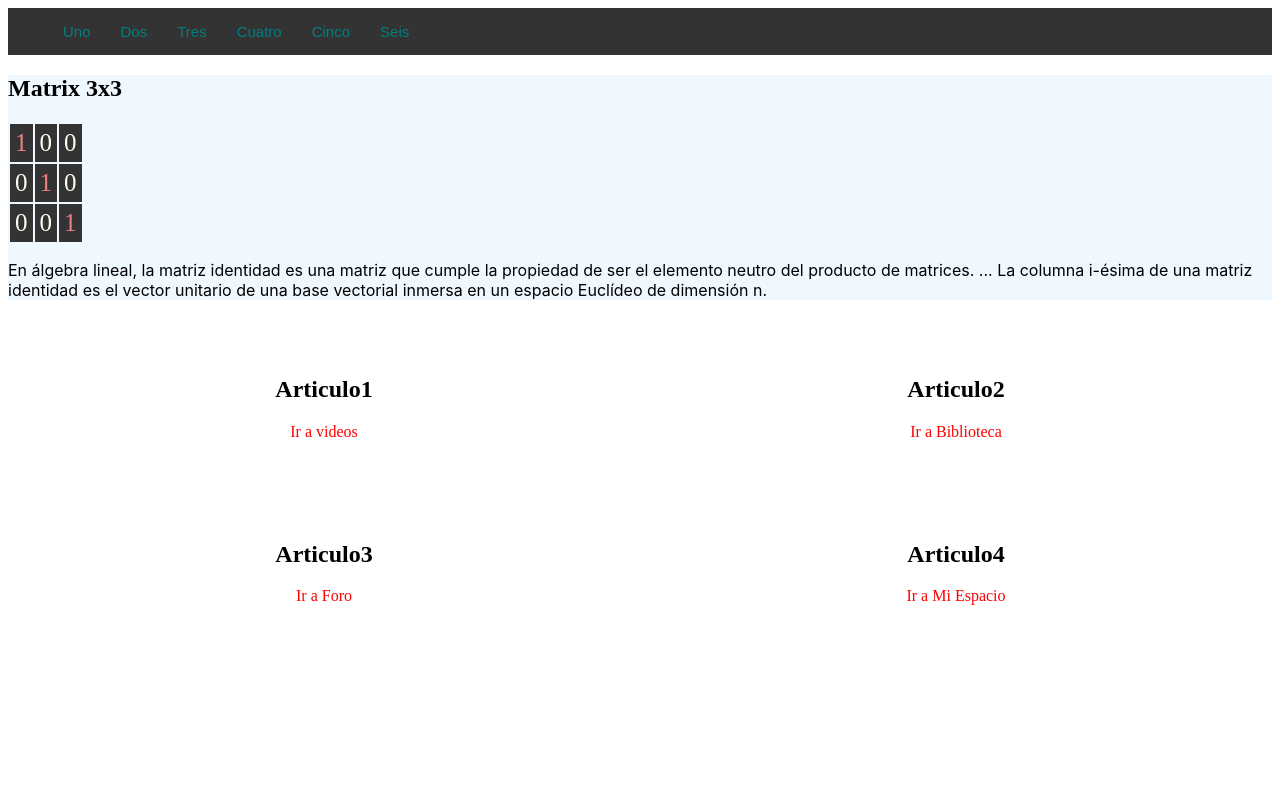
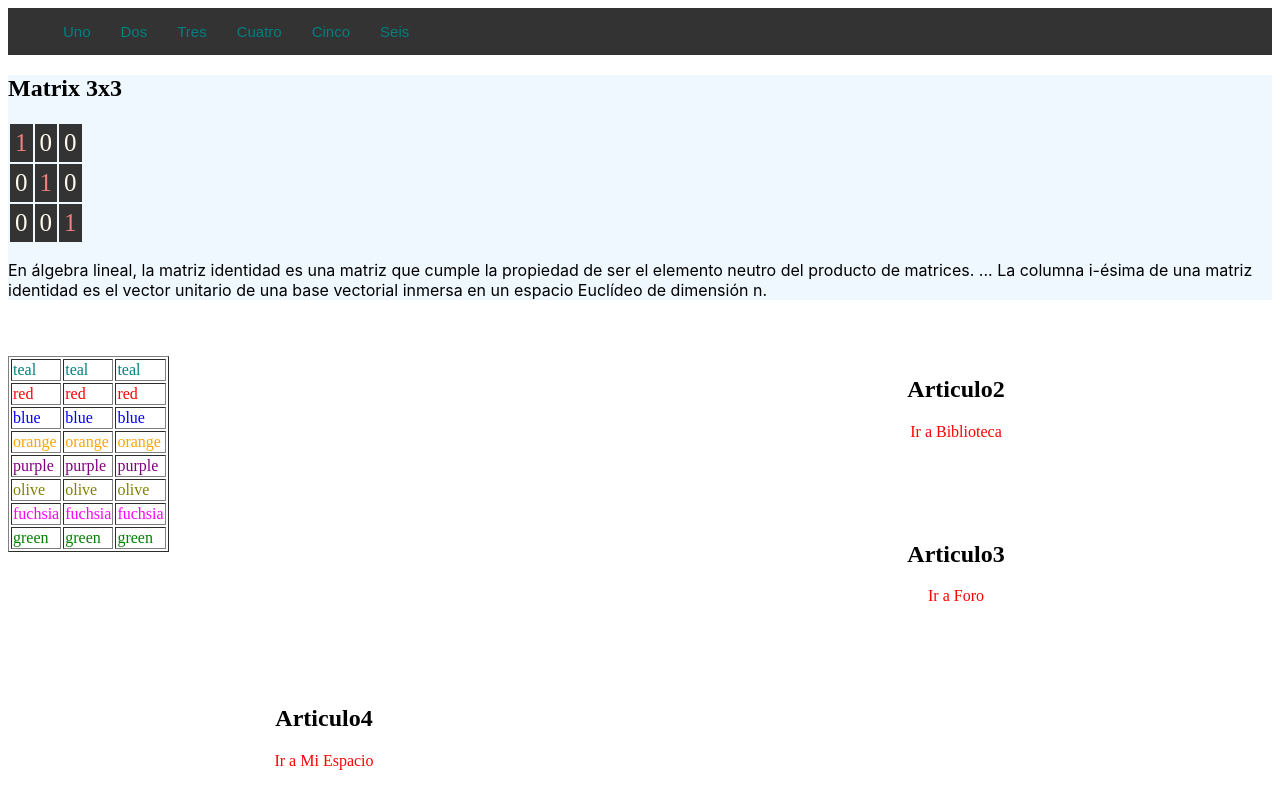
Before and after one commit to amenpunk/selectores.css, a plain HTML site: page index.html in a window 1280 px wide. Drawn offline with Linux system fonts and the light colour scheme.

Commit message:
colores select anidados

```diff
--- a/index.html
+++ b/index.html
@@ -48,9 +48,18 @@
 
     <section>
         <article>
-            <h2>Articulo1</h2>
-            <a href="www.exmple.com">Ir a videos</a>
-            </a>
+        <!-- colores en filas -->
+        <table id="colores" border="1">
+            <tr class="teal"><td>teal</td><td>teal</td><td>teal</td></tr>
+            <tr class="red"><td>red</td><td>red</td><td>red</td></tr>
+            <tr class="blue"><td>blue</td><td>blue</td><td>blue</td></tr>
+            <tr class="orange"><td>orange</td><td>orange</td><td>orange</td></tr>
+            <tr class="purple"><td>purple</td><td>purple</td><td>purple</td></tr>
+            <tr class="olive"><td>olive</td><td>olive</td><td>olive</td></tr>
+            <tr class="fuchsia"><td>fuchsia</td><td>fuchsia</td><td>fuchsia</td></tr>
+            <tr class="green"><td>green</td><td>green</td><td>green</td></tr>
+        </table>
+
         </article>
         <article>
             <h2>Articulo2</h2>
@@ -66,5 +75,7 @@
         </article>
     </section>
 
+
+
 </body>
 <html>
--- a/main.css
+++ b/main.css
@@ -60,6 +60,35 @@ a:link{
     color: red;
 }
 
-a:visited{
-    color:teal;
+
+tr.teal{
+    color: teal;
 }
+
+tr.red{
+    color: red;
+}
+
+tr.blue{
+    color: blue;
+}
+
+tr.orange{
+    color:orange;
+}
+
+tr.purple{
+    color:purple;
+}
+
+tr.olive{
+    color:olive;
+}
+
+tr.fuchsia{
+    color: fuchsia;
+}
+
+tr.green{
+    color: green;
+}
```
